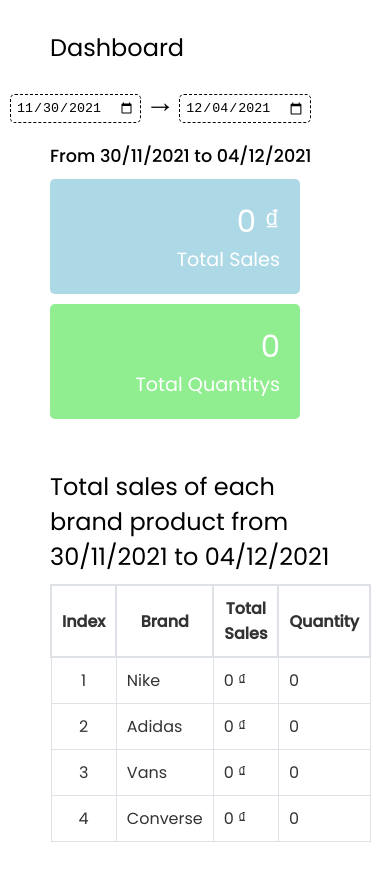
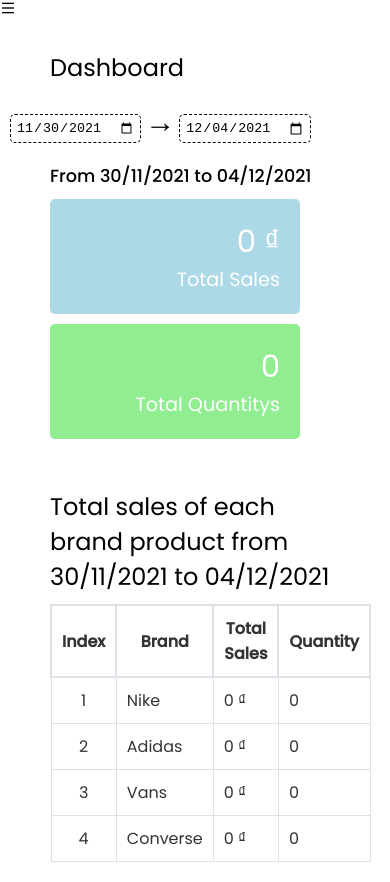
Before and after one commit to Bee1001/Shop, a plain HTML site: page admin.html in a window 390 px wide. Drawn offline with nearby package versions, Linux system fonts and the light colour scheme.

Commit message:
Update admin.html

```diff
--- a/admin.html
+++ b/admin.html
@@ -47,6 +47,7 @@
                 </div>
             </div>
         </aside>
+        <div class="toggle-bar"><i class="ri-menu-line"></i></div>
         <div class="admin-container">
             <div class="block-content active">
                 <div class="dashboard-heading">
```
